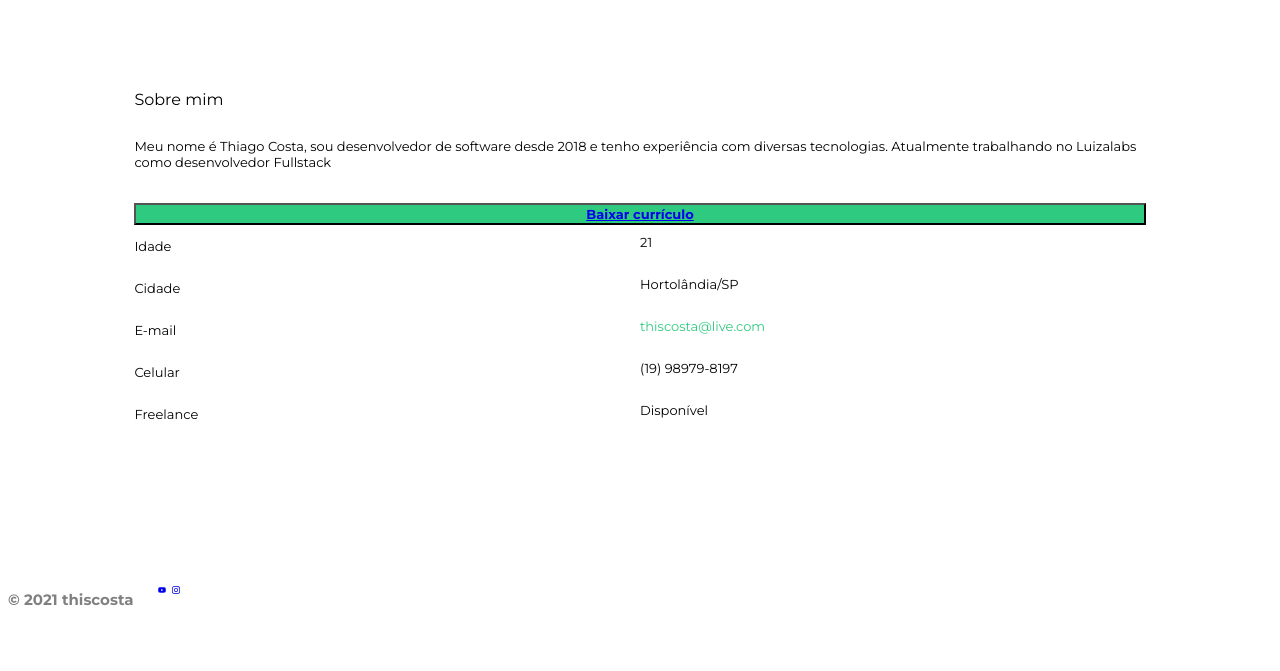
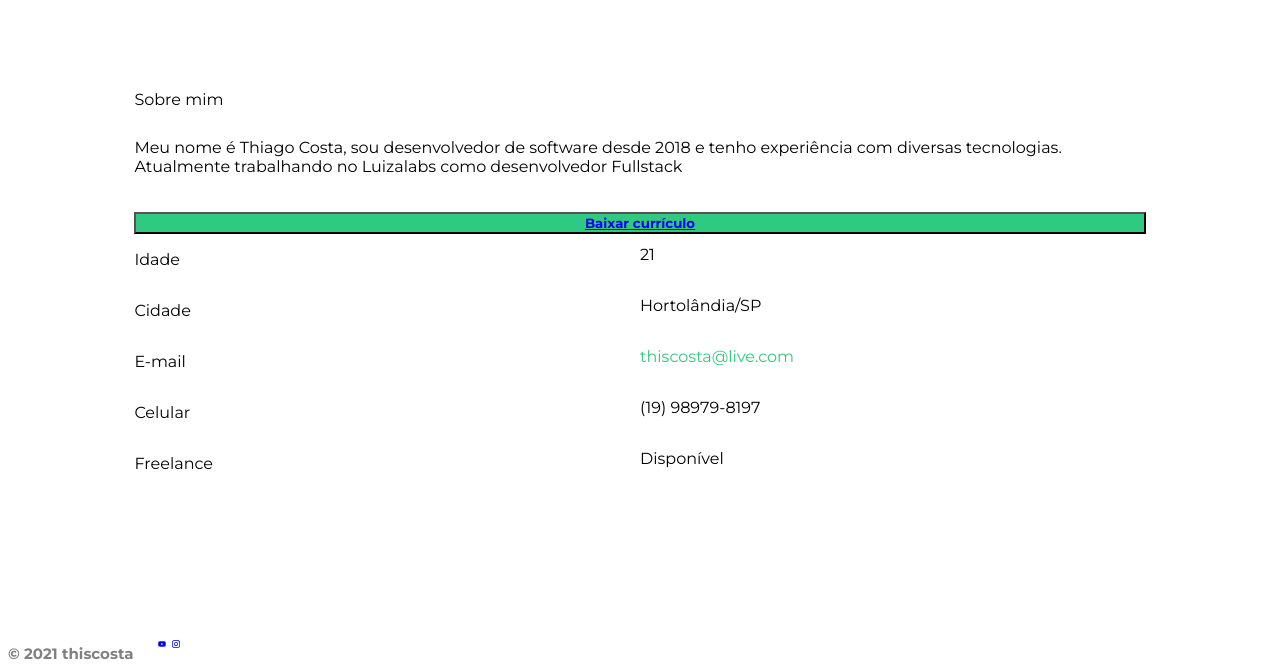
Before and after one commit to thiscosta/portfolio, a Gatsby site: page / in a window 1280 px wide. Shown: the part 740-1411 px from the top of the page. Before the commit the page ends 1366 px from the top, so only its background shows below. Built offline with nearby package versions, Linux system fonts and the light colour scheme; Gatsby itself is replaced by a stand-in of ours.

Commit message:
feat: increased font size

```diff
--- a/src/components/Home/Description/components/HomeInfo/index.tsx
+++ b/src/components/Home/Description/components/HomeInfo/index.tsx
@@ -1,33 +1,40 @@
-import { Box, Flex, Text } from '@chakra-ui/layout';
-import React from 'react';
-
-
+import { Box, Flex, Text } from "@chakra-ui/layout"
+import React from "react"
 
 export interface HomeInfoProps {
-    title: string;
-    value: string;
-    color?: string;
+  title: string
+  value: string
+  color?: string
 }
 
-const HomeInfo: React.FC<HomeInfoProps> = ({
-    title,
-    value,
-    color,
-}) => {
+const HomeInfo: React.FC<HomeInfoProps> = ({ title, value, color }) => {
   return (
     <Flex
-            mx={{ sm: '10%', lg: '10%' }}
+      mx={{ sm: "10%", lg: "10%" }}
       alignItems="center"
       justifyContent="flex-start"
     >
-            <Text width="50%" fontSize="small">{title}</Text>
       <Text
-                fontSize="small"
+        width="50%"
+        fontSize={{
+          sm: "small",
+          md: "medium",
+        }}
+      >
+        {title}
+      </Text>
+      <Text
+        fontSize={{
+          sm: "small",
+          md: "medium",
+        }}
         color={color || "gray.400"}
         mt="5px"
-            >{value}</Text>
+      >
+        {value}
+      </Text>
     </Flex>
-    );
+  )
 }
 
-export default HomeInfo;
+export default HomeInfo
--- a/src/components/Home/Description/index.tsx
+++ b/src/components/Home/Description/index.tsx
@@ -15,20 +15,22 @@ const Description: React.FC = () => {
         templateRows="repeat(1, 1fr)"
         templateColumns={{
           sm: "repeat(1, 1fr)",
-          lg: "repeat(2, 1fr)"
+          lg: "repeat(2, 1fr)",
         }}
         mb="-40px"
       >
-
-        <Box
-          colSpan={1}
-          display="flex"
-          flexDirection="column"
-        >
+        <Box colSpan={1} display="flex" flexDirection="column">
           <Text fontSize="2xl" fontWeight="semibold">
             Sobre mim
           </Text>
-          <Text mt="13px" fontSize="small" fontWeight="normal">
+          <Text
+            mt="13px"
+            fontSize={{
+              sm: "small",
+              md: "medium",
+            }}
+            fontWeight="normal"
+          >
             Meu nome é Thiago Costa, sou desenvolvedor de software desde 2018 e
             tenho experiência com diversas tecnologias. Atualmente trabalhando
             no Luizalabs como desenvolvedor Fullstack
@@ -37,7 +39,10 @@ const Description: React.FC = () => {
             color="white"
             bgColor="#2eca7f"
             mt="20px"
-            fontSize="small"
+            fontSize={{
+              sm: "small",
+              md: "medium",
+            }}
             fontWeight="bold"
             _hover={{
               bgColor: "#2eca7f",
```
Lines whose indentation alone changed are shown as unchanged.
